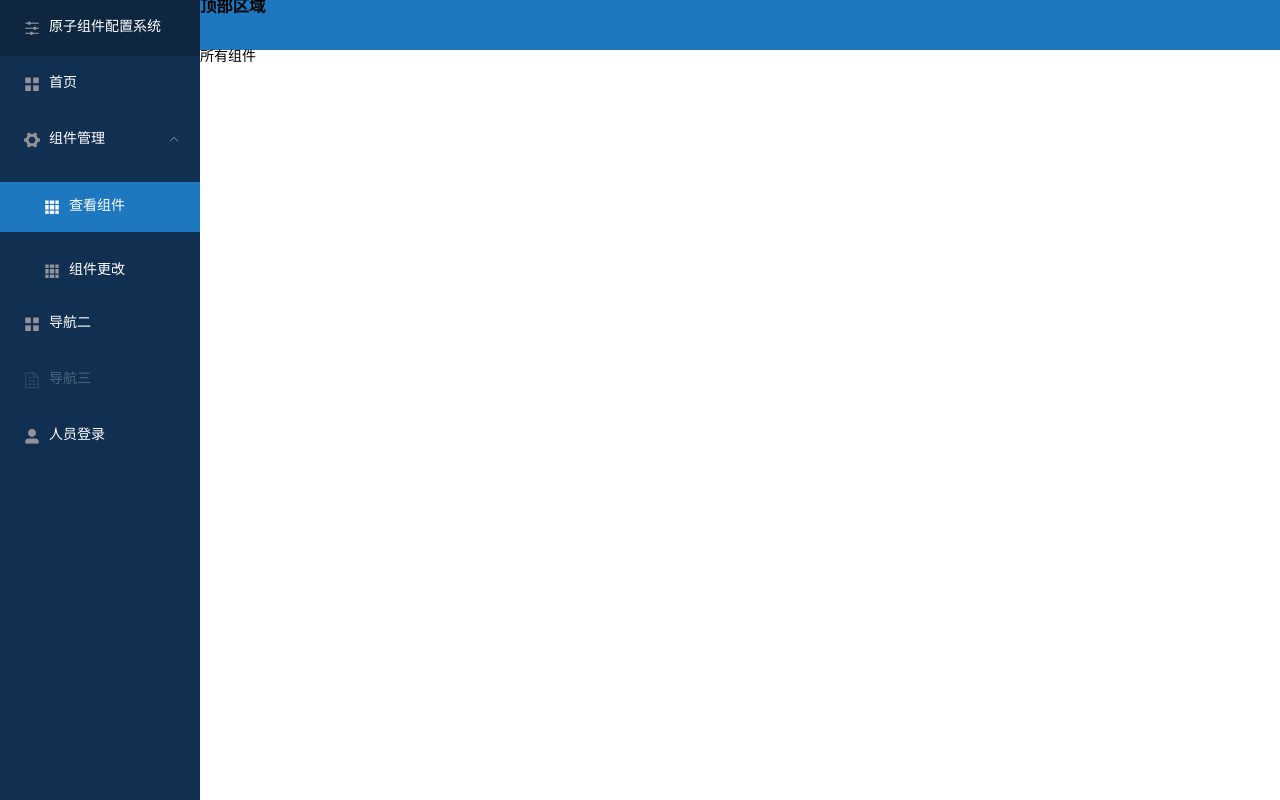
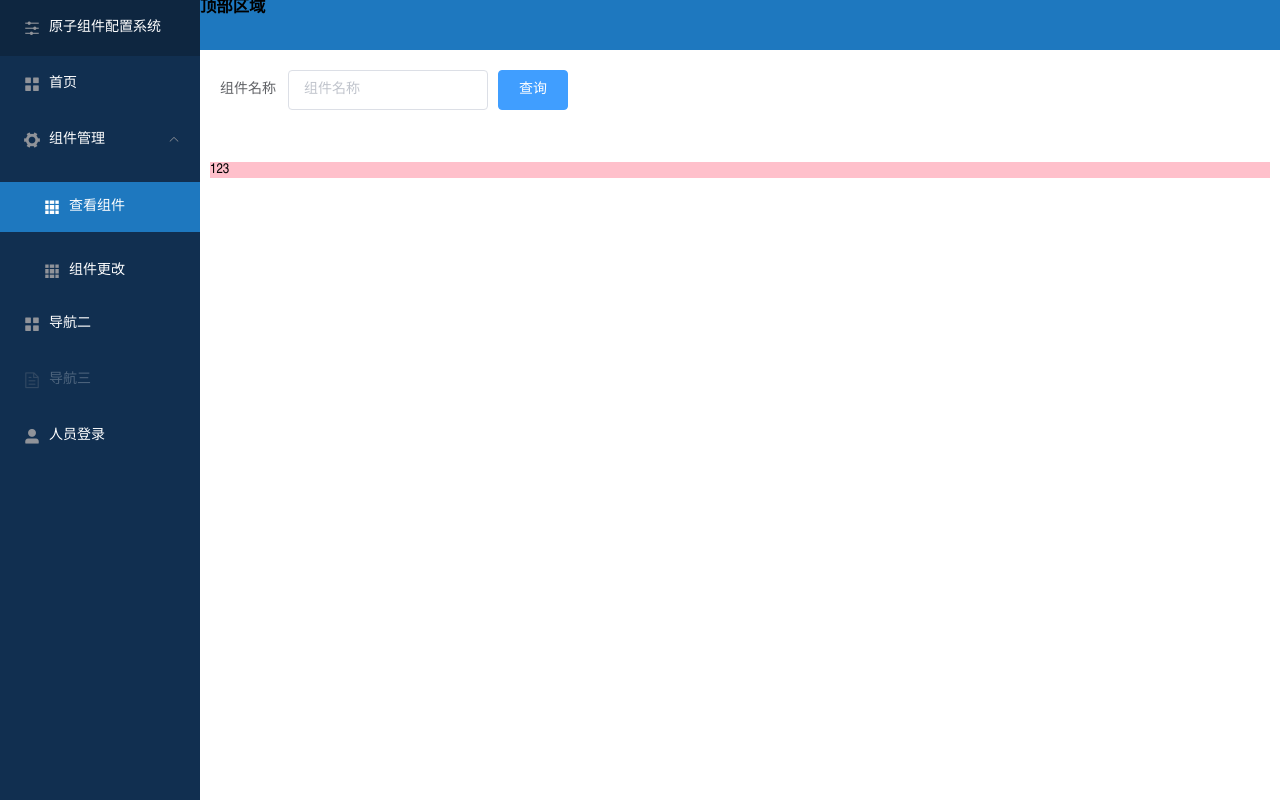
Before and after one commit to cherrryyyyyyy/avms_frontend, a Vue app in the folder vue-project/: page /elements/all in a window 1280 px wide. Built offline with nearby package versions, Linux system fonts and the light colour scheme.

Commit message:
组件查询更新

```diff
--- a/vue-project/src/views/elements/elements_all/elements_all.vue
+++ b/vue-project/src/views/elements/elements_all/elements_all.vue
@@ -1,17 +1,52 @@
 <template>
     <div>
-        所有组件
+        <!-- 组件搜索-->
+        <div class="header">
+            <div class="form">
+                <el-form :inline="true" :model="formInline" class="demo-form-inline">
+                <el-form-item label="组件名称">
+                    <el-input v-model="formInline.name" placeholder="组件名称"></el-input>
+                </el-form-item>
+                <el-form-item>
+                    <el-button type="primary" @click="onSubmit">查询</el-button>
+                </el-form-item>
+                </el-form>
+            </div>
+            <div class="group"></div>
+        </div>
+
+        <div class="content">
+            123
+        </div>
     </div>
     </template>
 
     <script>
 
     export default {
-
+        data() {
+      return {
+        formInline: {
+          name: ''
+        }
+      }},
+      methods: {
+      onSubmit() {
+        console.log('submit!');
+      }
+    }
     }
     </script>
 
-    <style>
+    <style lang="less" scoped>
+    .header{
+        background: #fff;
+        margin-bottom: 20px;
+        padding: 10px;
+    }
+    .content{
+        background: pink;
+    }
 
 
     </style>
--- a/vue-project/src/views/layout/content/content-index.vue
+++ b/vue-project/src/views/layout/content/content-index.vue
@@ -7,7 +7,10 @@
         </h3>
         </div>
       <!--可变内容-->
-      <router-view></router-view>
+      <div class="wrapper">
+        <router-view></router-view>
+      </div>
+
     </div>
   </template>
 
@@ -22,5 +25,8 @@
     height:50px;
     background: #1e78bf;
 }
+.wrapper{
+  padding: 10px;
+}
 
 </style>
```
